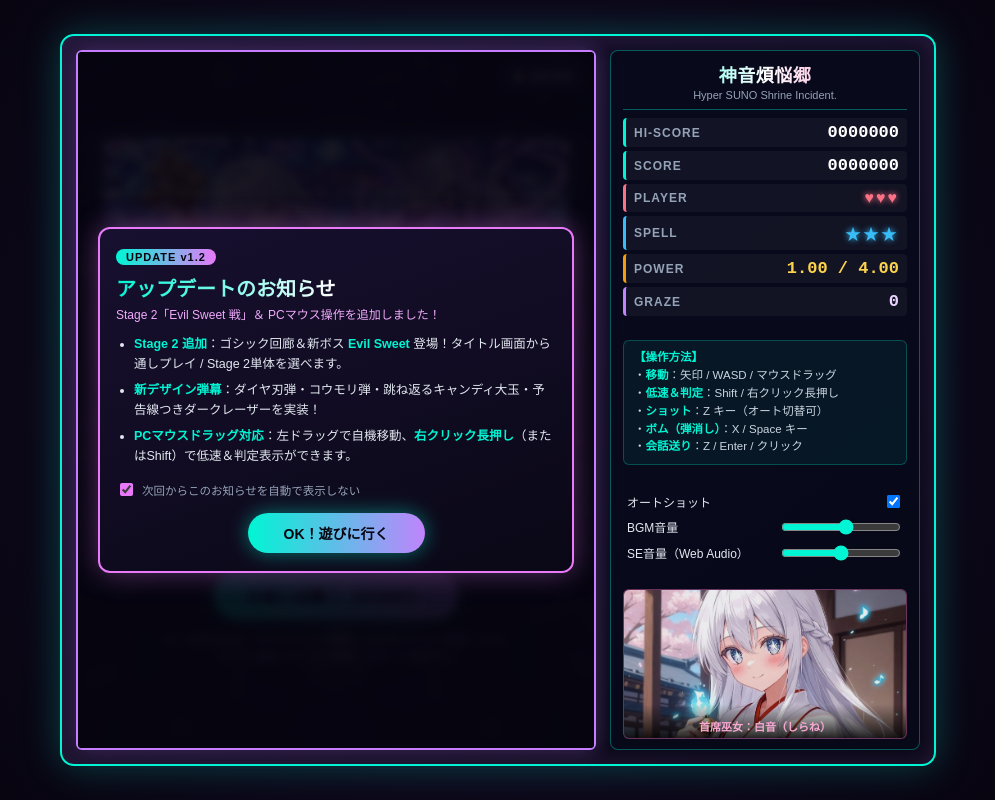
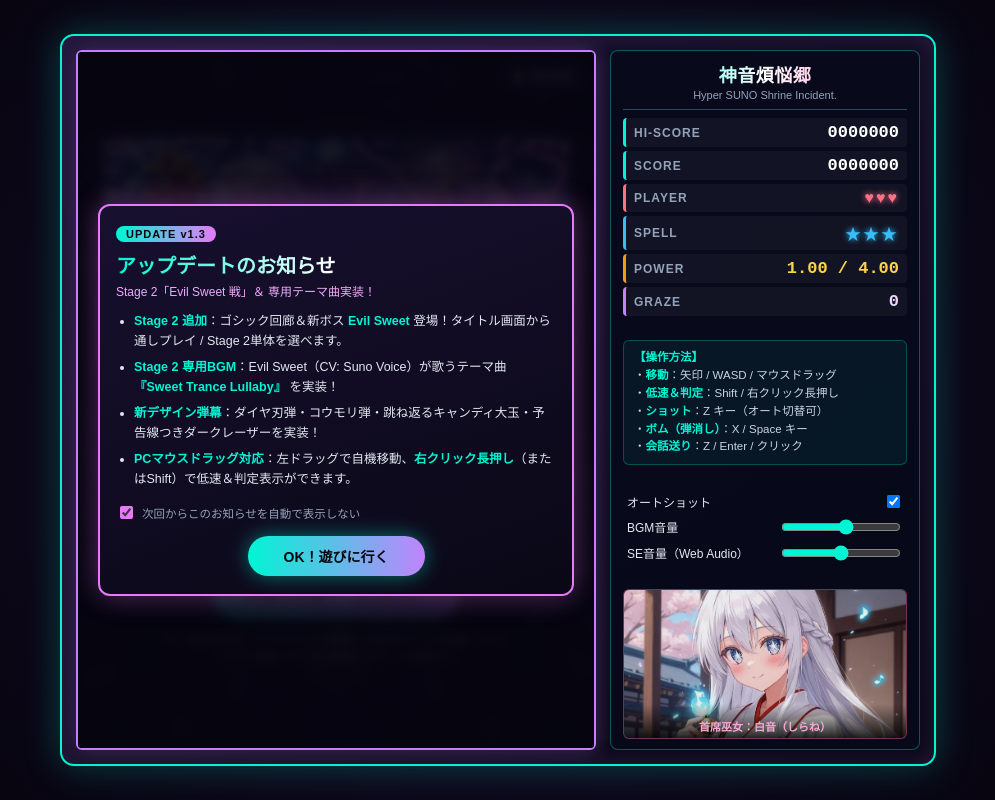
Before and after one commit to 39ramochi/shinon-bonnou-kyou, a plain HTML site: page index.html in a window 1280 px wide. Shown: the whole page, without its empty margins (142-1137 px from the left). Drawn offline with Linux system fonts and the light colour scheme.

Commit message:
Update Stage 2 BGM to Sweet Trance Lullaby (Evil Sweet Voice) and update v1.3 info

```diff
--- a/game.js
+++ b/game.js
@@ -330,7 +330,7 @@
   document.getElementById('btn-resume').addEventListener('click', resumeGame);
 
   // Update Info Modal
-  const UPDATE_KEY = 'shirane_stg_seen_update_v1_2';
+  const UPDATE_KEY = 'shirane_stg_seen_update_v1_3';
   const modalUpdate = document.getElementById('modal-update');
   const btnOpenUpdate = document.getElementById('btn-open-update');
   const btnCloseUpdate = document.getElementById('btn-close-update');
--- a/index.html
+++ b/index.html
@@ -272,11 +272,12 @@
     <!-- Update Info Popup -->
     <div id="modal-update" class="overlay hidden">
       <div class="update-card">
-        <div class="update-badge">UPDATE v1.2</div>
+        <div class="update-badge">UPDATE v1.3</div>
         <h2 style="font-size:20px; margin:2px 0 4px;">アップデートのお知らせ</h2>
-        <p style="margin:0 0 8px; font-size:12px; color:#f0abfc;">Stage 2「Evil Sweet 戦」＆ PCマウス操作を追加しました！</p>
+        <p style="margin:0 0 8px; font-size:12px; color:#f0abfc;">Stage 2「Evil Sweet 戦」＆ 専用テーマ曲実装！</p>
         <ul class="update-list">
           <li><b>Stage 2 追加</b>：ゴシック回廊＆新ボス <b>Evil Sweet</b> 登場！タイトル画面から通しプレイ / Stage 2単体を選べます。</li>
+          <li><b>Stage 2 専用BGM</b>：Evil Sweet（CV: Suno Voice）が歌うテーマ曲 <b>『Sweet Trance Lullaby』</b> を実装！</li>
           <li><b>新デザイン弾幕</b>：ダイヤ刃弾・コウモリ弾・跳ね返るキャンディ大玉・予告線つきダークレーザーを実装！</li>
           <li><b>PCマウスドラッグ対応</b>：左ドラッグで自機移動、<b>右クリック長押し</b>（またはShift）で低速＆判定表示ができます。</li>
         </ul>
```
Also changed, not shown: 1 other file.
